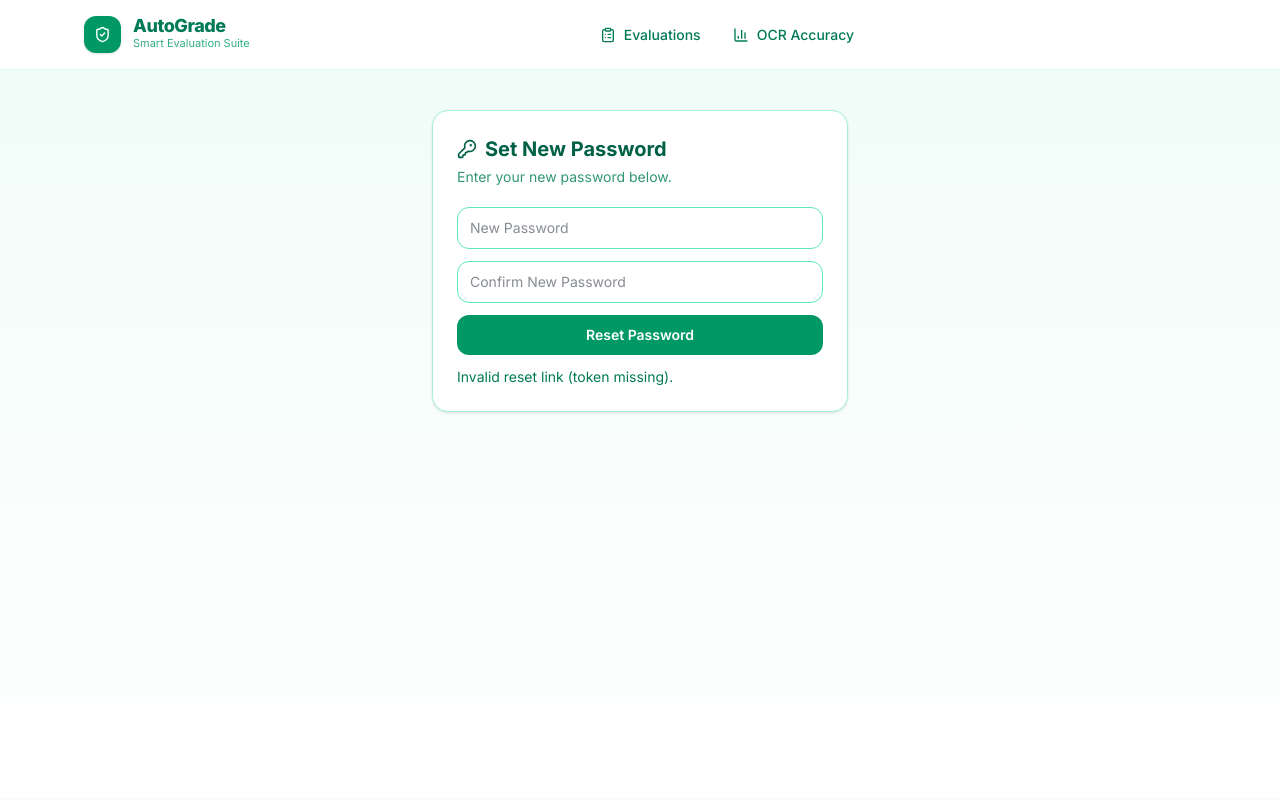
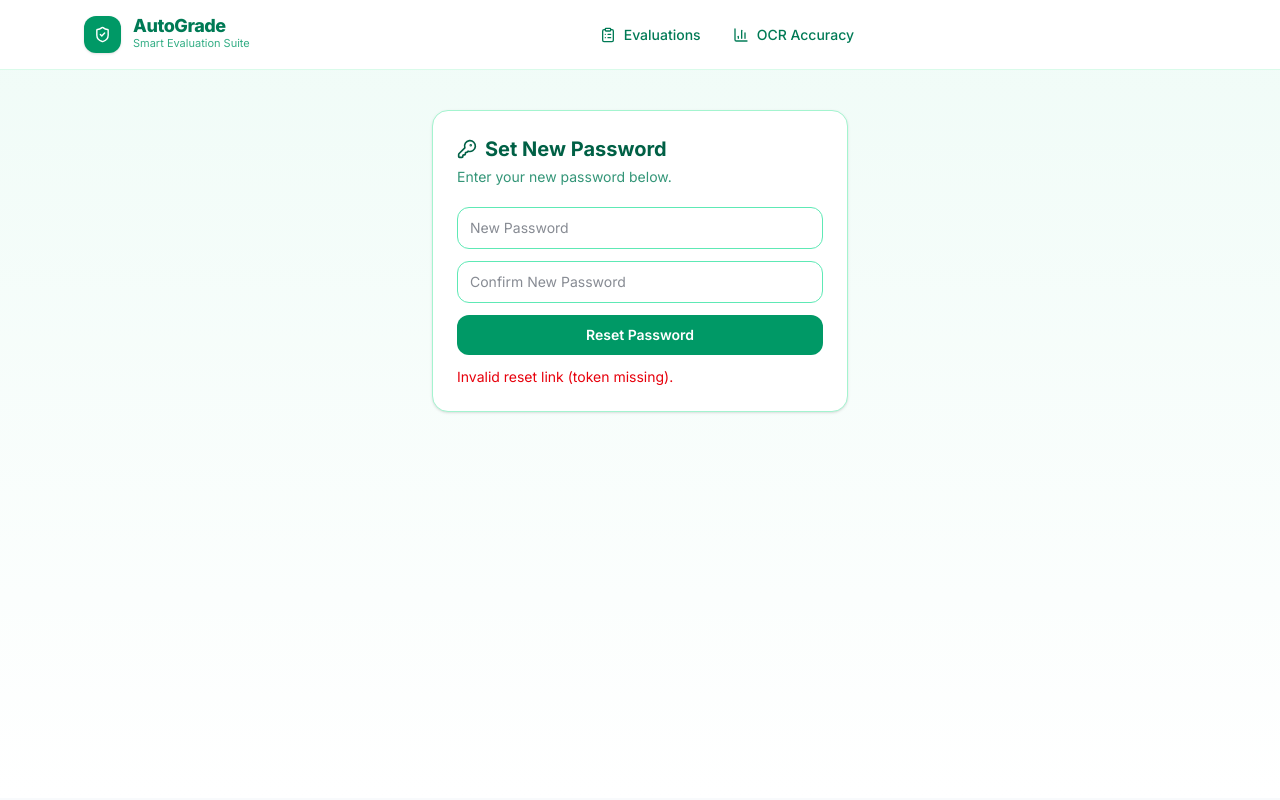
Before and after one commit to toshankanwar/Frontend-automatic-marks-evaluator, a Next.js app: page /reset-password in a window 1280 px wide. Both pictures are taken after a click on the button "Reset Password". Shown: the top 800 px of the page. Built offline with nearby package versions, Linux system fonts and the light colour scheme.

Commit message:
local issue fix

```diff
--- a/app/reset-password/page.jsx
+++ b/app/reset-password/page.jsx
@@ -1,11 +1,11 @@
 "use client";
 
+import { Suspense, useState } from "react";
 import { useSearchParams, useRouter } from "next/navigation";
-import { useState } from "react";
 import Navbar from "@/components/Navbar";
 import { KeyRound } from "lucide-react";
 
-export default function ResetPasswordPage() {
+function ResetPasswordForm() {
   const params = useSearchParams();
   const router = useRouter();
   const token = params.get("token") || "";
@@ -13,21 +13,27 @@ export default function ResetPasswordPage() {
   const [new_password, setNewPassword] = useState("");
   const [confirm_password, setConfirmPassword] = useState("");
   const [msg, setMsg] = useState("");
+  const [msgType, setMsgType] = useState("success");
   const [loading, setLoading] = useState(false);
+
+  const showMessage = (text, type = "success") => {
+    setMsg(text);
+    setMsgType(type);
+  };
 
   const submit = async () => {
     setMsg("");
 
     if (!token) {
-      setMsg("Invalid reset link (token missing).");
+      showMessage("Invalid reset link (token missing).", "error");
       return;
     }
     if (!new_password || !confirm_password) {
-      setMsg("Please fill all fields.");
+      showMessage("Please fill all fields.", "error");
       return;
     }
     if (new_password !== confirm_password) {
-      setMsg("New password and confirm password do not match.");
+      showMessage("New password and confirm password do not match.", "error");
       return;
     }
 
@@ -42,10 +48,10 @@ export default function ResetPasswordPage() {
       const data = await res.json().catch(() => ({}));
       if (!res.ok) throw new Error(data?.detail || "Password reset failed");
 
-      setMsg("Password reset successful. Redirecting to login...");
+      showMessage("Password reset successful. Redirecting to login...", "success");
       setTimeout(() => router.push("/login"), 1200);
     } catch (e) {
-      setMsg(e.message || "Something went wrong.");
+      showMessage(e.message || "Something went wrong.", "error");
     } finally {
       setLoading(false);
     }
@@ -88,7 +94,11 @@ export default function ResetPasswordPage() {
                 {loading ? "Updating..." : "Reset Password"}
               </button>
 
-              {msg && <p className="text-sm text-emerald-700">{msg}</p>}
+              {msg && (
+                <p className={`text-sm ${msgType === "error" ? "text-red-600" : "text-emerald-700"}`}>
+                  {msg}
+                </p>
+              )}
             </div>
           </div>
         </div>
@@ -96,3 +106,11 @@ export default function ResetPasswordPage() {
     </>
   );
 }
+
+export default function ResetPasswordPage() {
+  return (
+    <Suspense fallback={<div className="p-6 text-sm text-gray-600">Loading reset page...</div>}>
+      <ResetPasswordForm />
+    </Suspense>
+  );
+}
```
